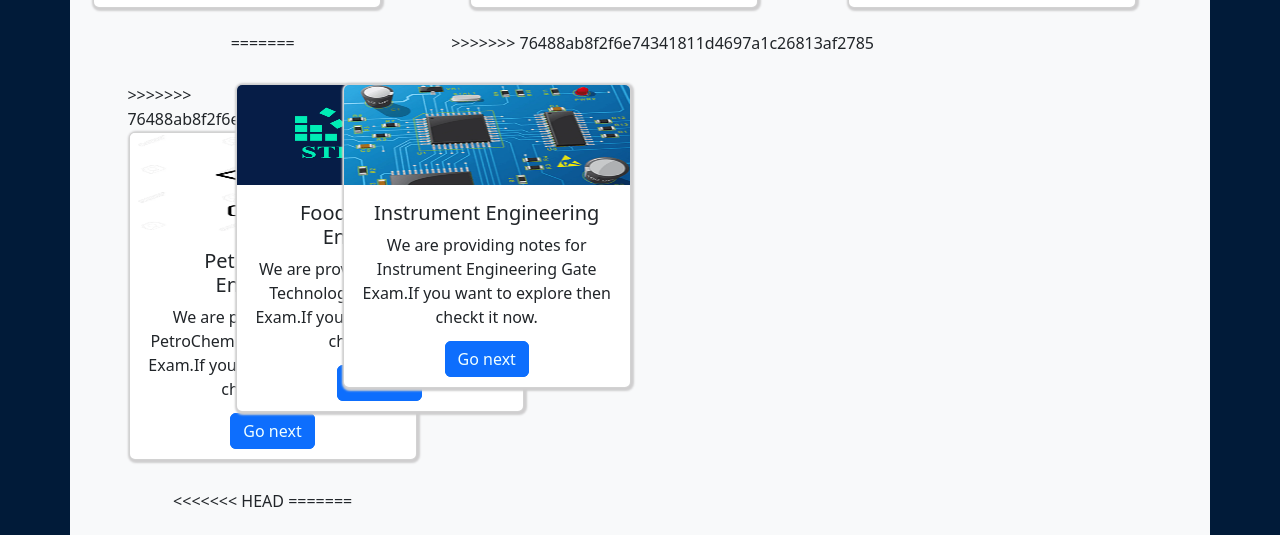
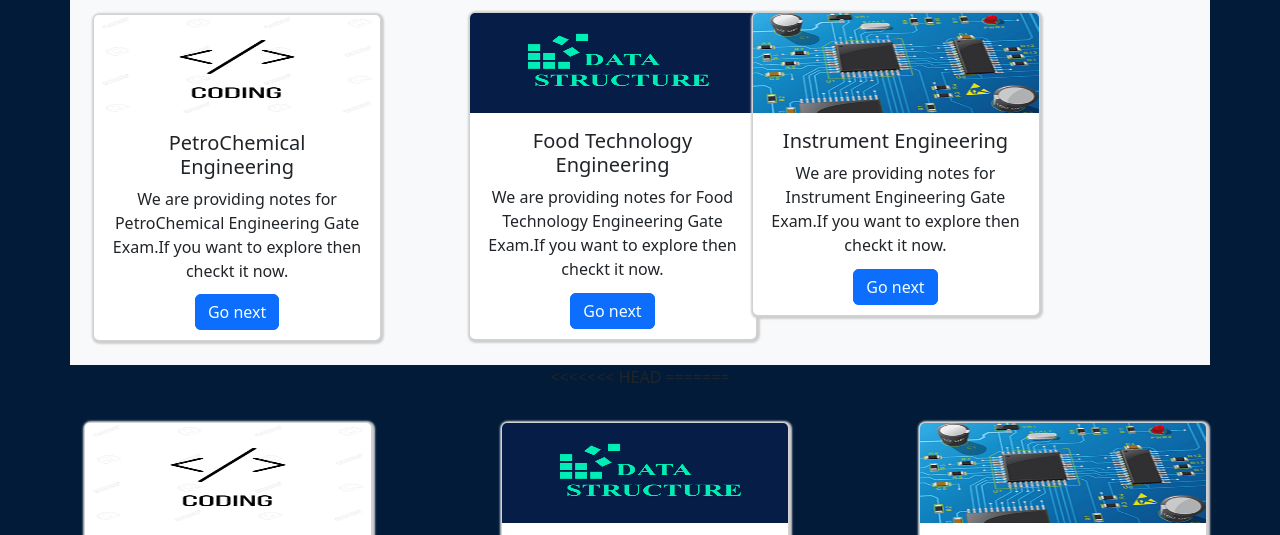
Before and after one commit to mohd-huzaifa/gateBook, a website: page public/index.html in a window 1280 px wide. Shown: the part 883-1418 px from the top of the page. Drawn offline with nearby package versions, Linux system fonts and the light colour scheme.

```diff
--- a/public/index.html
+++ b/public/index.html
@@ -36,7 +36,6 @@
     </nav>
   </div>
 
-<<<<<<< HEAD
 
 
   <!-- Crousel -->
@@ -178,15 +177,6 @@
        <div class="row  ">
 
         <div class="col-4">
-=======
-  <div class="container-fluid   bg-light">
-
-
-    <!-- cards of first row  -->
-    <div class="row py-4  m-1 justify-content-around">
-
-        <div class="col-3 ">
->>>>>>> 76488ab8f2f6e74341811d4697a1c26813af2785
           <div class="card" style="width: 18rem;">
             <img src="images/c++.jpg" height="100px" width="100px" class="card-img-top" alt="Watch">
             <div class="card-body ">
```
